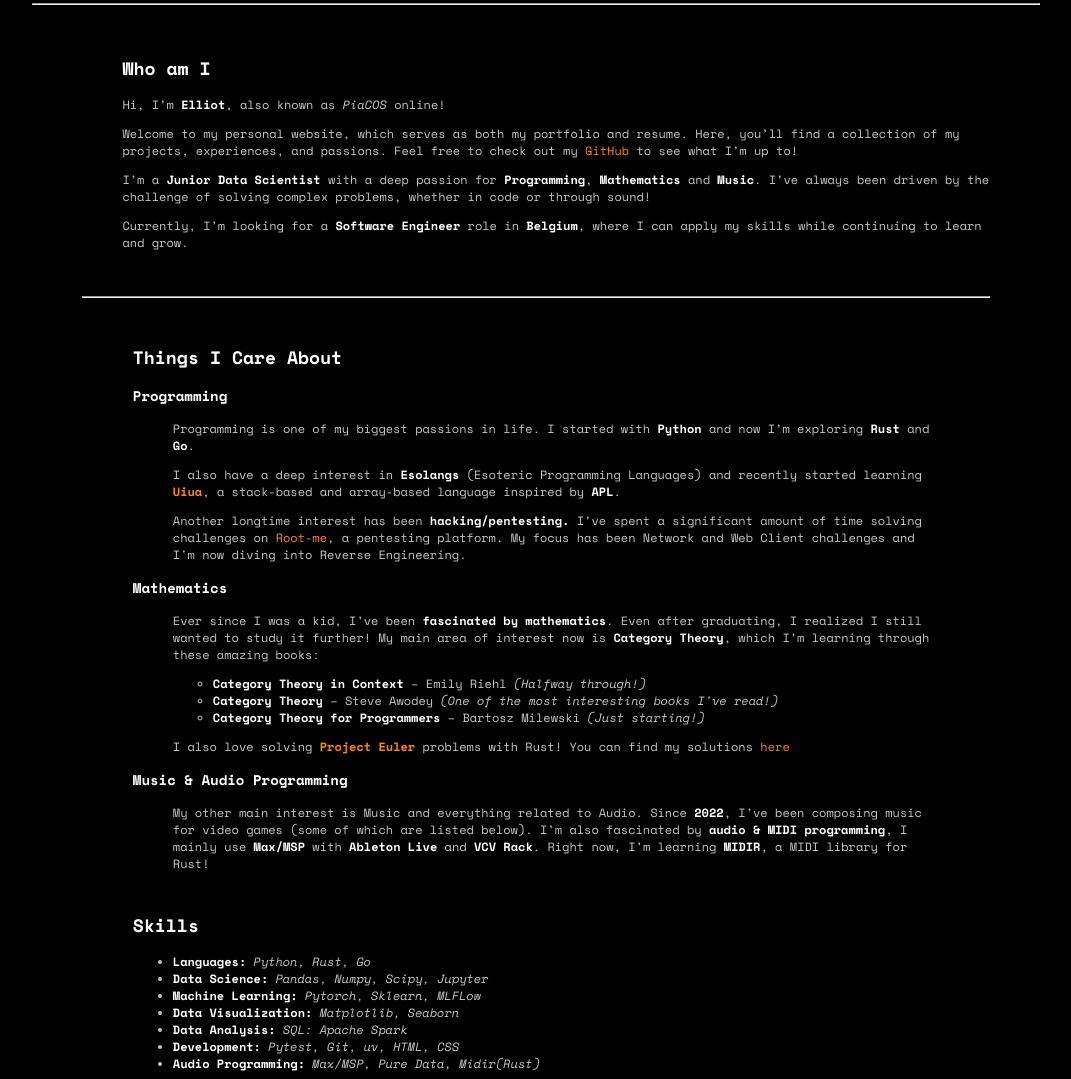
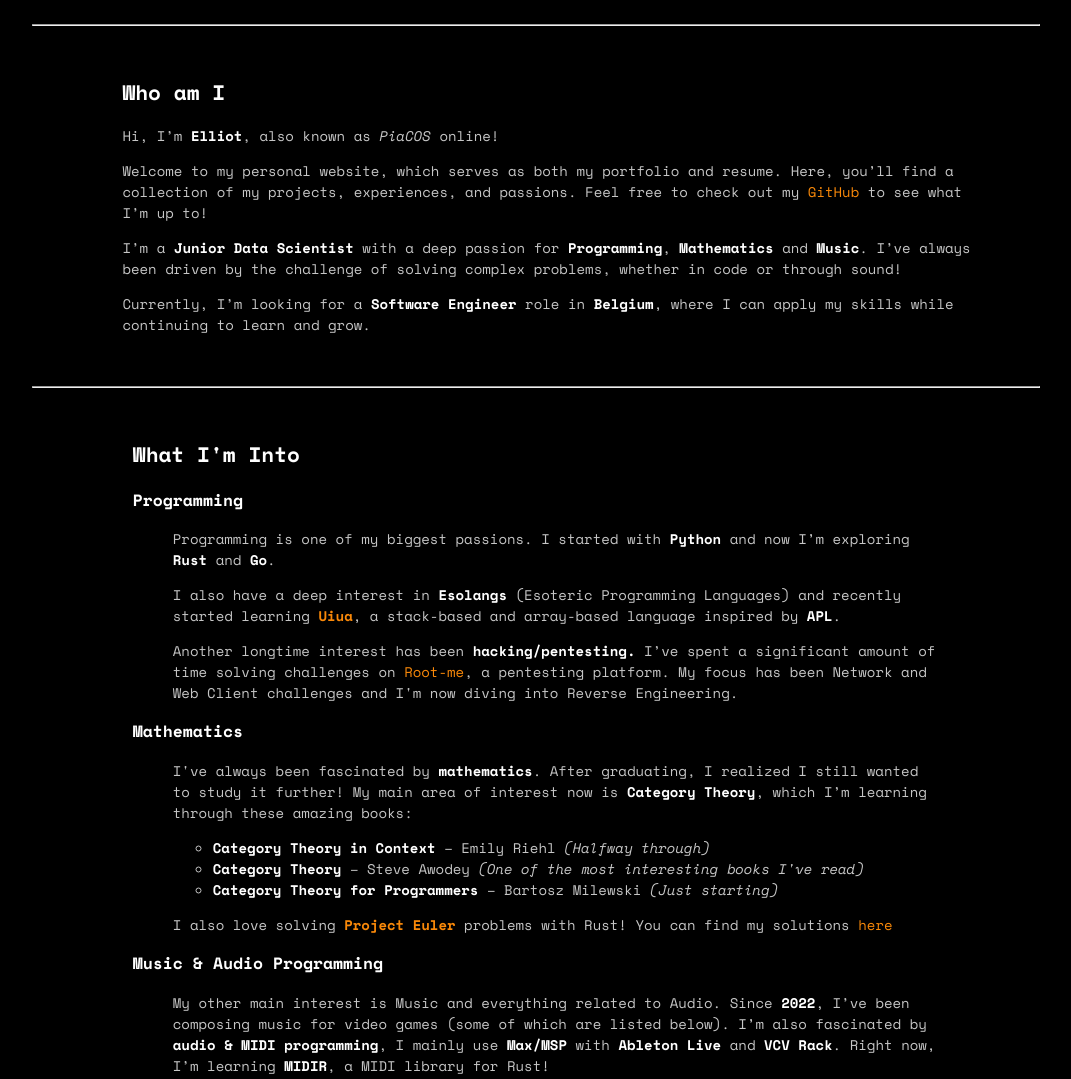
Before and after one commit to PiaCOS/website, a plain HTML site: page index.html in a window 1280 px wide. Shown: the part 269-1348 px from the top of the page, without its empty margins (104-1175 px from the left). Drawn offline with nearby package versions, Linux system fonts and the light colour scheme.

Commit message:
fix: typo and fmt

```diff
--- a/index.html
+++ b/index.html
@@ -21,8 +21,8 @@
         </ul>
     </div>
 </nav>
-<hr>
 <body>
+    <hr>
     <div class="intro">
         <section class="Who-am-i">
             <ul>
@@ -47,17 +47,17 @@
                 </p>
             </ul>
         </section>
-        <hr>
     </div>
+    <hr>
     <div class="main">
 
-        <section class="things-i-care-about">
-            <h1>Things I Care About</h1>
+        <section class="what-im-into">
+            <h1>What I'm Into</h1>
             <div>
                 <h3>Programming</h3>
                 <ul>
                     <p>
-                        Programming is one of my biggest passions in life.
+                        Programming is one of my biggest passions.
                         I started with <strong>Python</strong> and now I’m exploring <strong>Rust</strong> and <strong>Go</strong>.
                     </p>
                     <p>
@@ -74,14 +74,14 @@
                 <h3>Mathematics</h3>
                 <ul>
                     <p>
-                        Ever since I was a kid, I’ve been <strong>fascinated by mathematics</strong>.
-                        Even after graduating, I realized I still wanted to study it further!
+                        I've always been fascinated by <strong>mathematics</strong>.
+                        After graduating, I realized I still wanted to study it further!
                         My main area of interest now is <strong>Category Theory</strong>, which I’m learning through these amazing books:
                     </p>
                     <ul>
-                        <li><strong>Category Theory in Context</strong> – Emily Riehl <em>(Halfway through!)</em></li>
-                        <li><strong>Category Theory</strong> – Steve Awodey <em>(One of the most interesting books I've read!)</em></li>
-                        <li><strong>Category Theory for Programmers</strong> – Bartosz Milewski <em>(Just starting!)</em></li>
+                        <li><strong>Category Theory in Context</strong> – Emily Riehl <em>(Halfway through)</em></li>
+                        <li><strong>Category Theory</strong> – Steve Awodey <em>(One of the most interesting books I've read)</em></li>
+                        <li><strong>Category Theory for Programmers</strong> – Bartosz Milewski <em>(Just starting)</em></li>
                     </ul>
                     <p>
                         I also love solving <strong><a href="https://projecteuler.net/about">Project Euler</a></strong> problems with Rust! You can find my solutions <a href="https://github.com/PiaCOS/project_euler">here</a>
--- a/styles.css
+++ b/styles.css
@@ -2,7 +2,7 @@ body {
     background-color: rgb(0, 0, 0);
     color: rgb(198, 198, 198);
     font-family: "Space Mono";
-    font-size: 12px;
+    font-size: 14px;
     padding-left: 10%;
     padding-right: 10%;
     padding-top: 5%;
```
